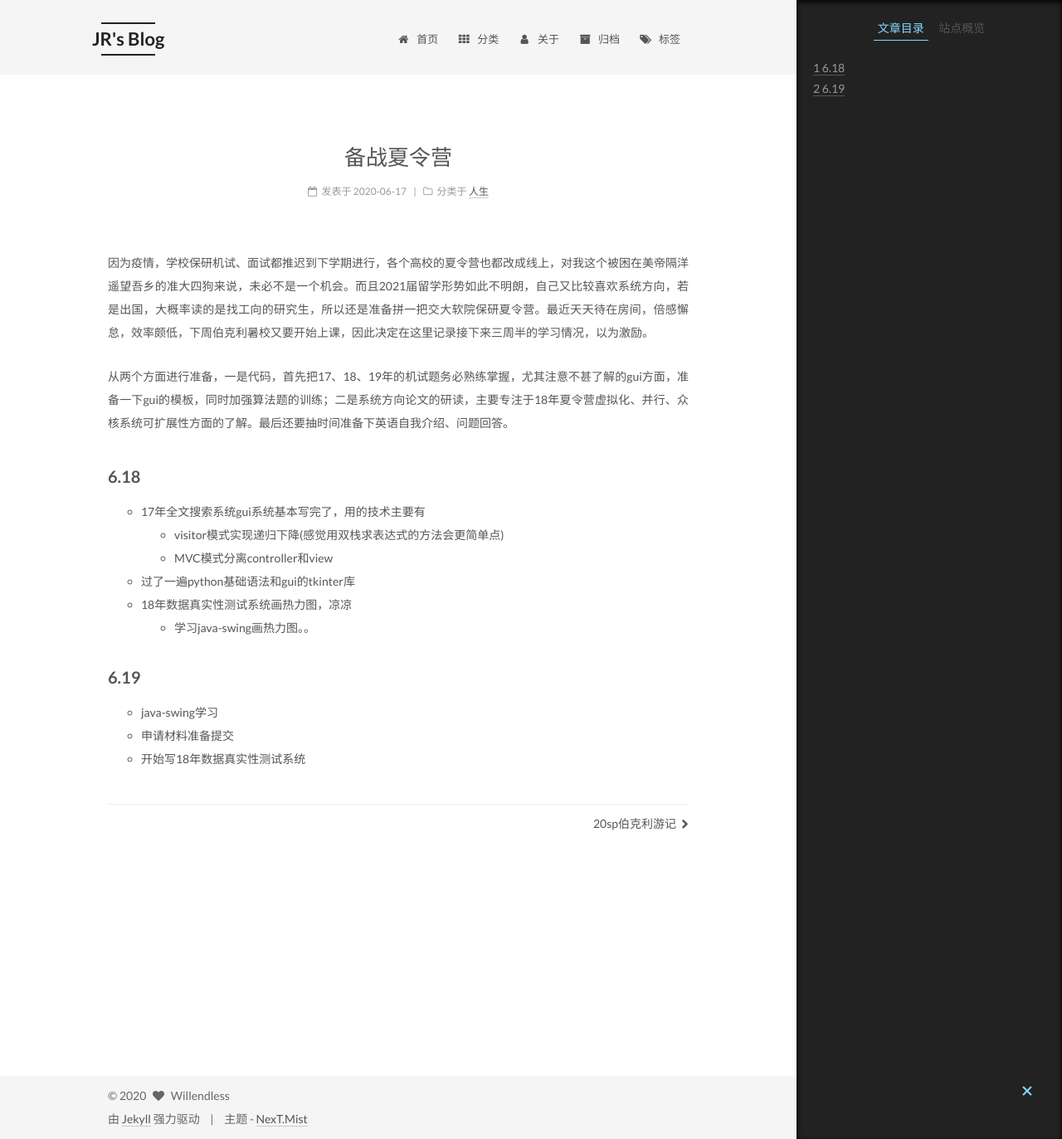
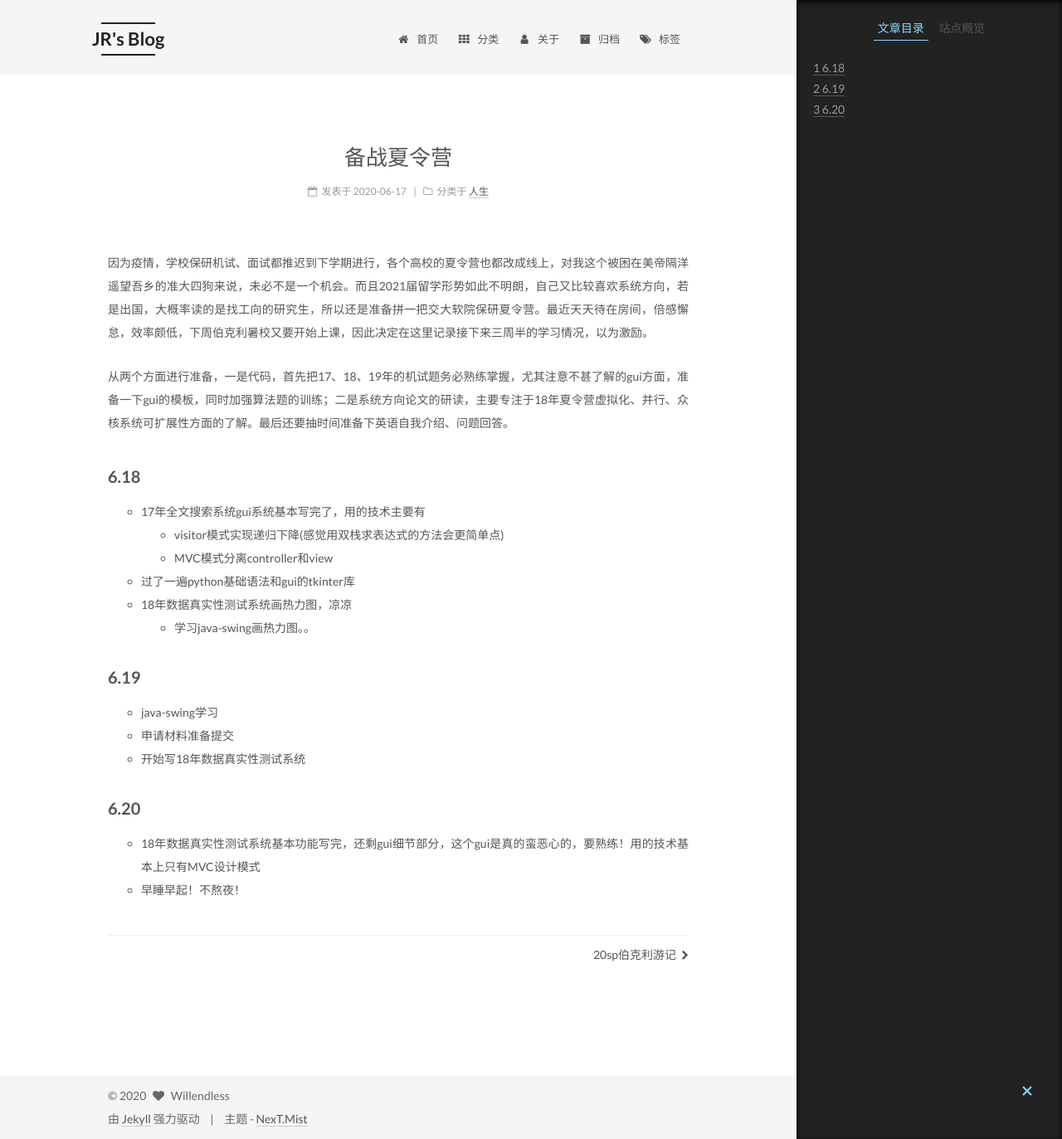
Before and after one commit to Willendless/willendless.github.io, a Jekyll site: the page built from _posts/2020-6-17-备战夏令营.md, in a window 1280 px wide and 1373 px high. Shown: the whole window at 83% size. Built offline with Jekyll 4.4.1, drawn with Linux system fonts in a browser that asks for light colours; comment, search, counter and statistics services are not loaded.

Commit message:
docs: update 6-20

```diff
--- a/_posts/2020-6-17-备战夏令营.md
+++ b/_posts/2020-6-17-备战夏令营.md
@@ -24,3 +24,8 @@ category:
 + java-swing学习
 + 申请材料准备提交
 + 开始写18年数据真实性测试系统
+
+### 6.20
+
++ 18年数据真实性测试系统基本功能写完，还剩gui细节部分，这个gui是真的蛮恶心的，要熟练！用的技术基本上只有MVC设计模式
++ 早睡早起！不熬夜！
```
